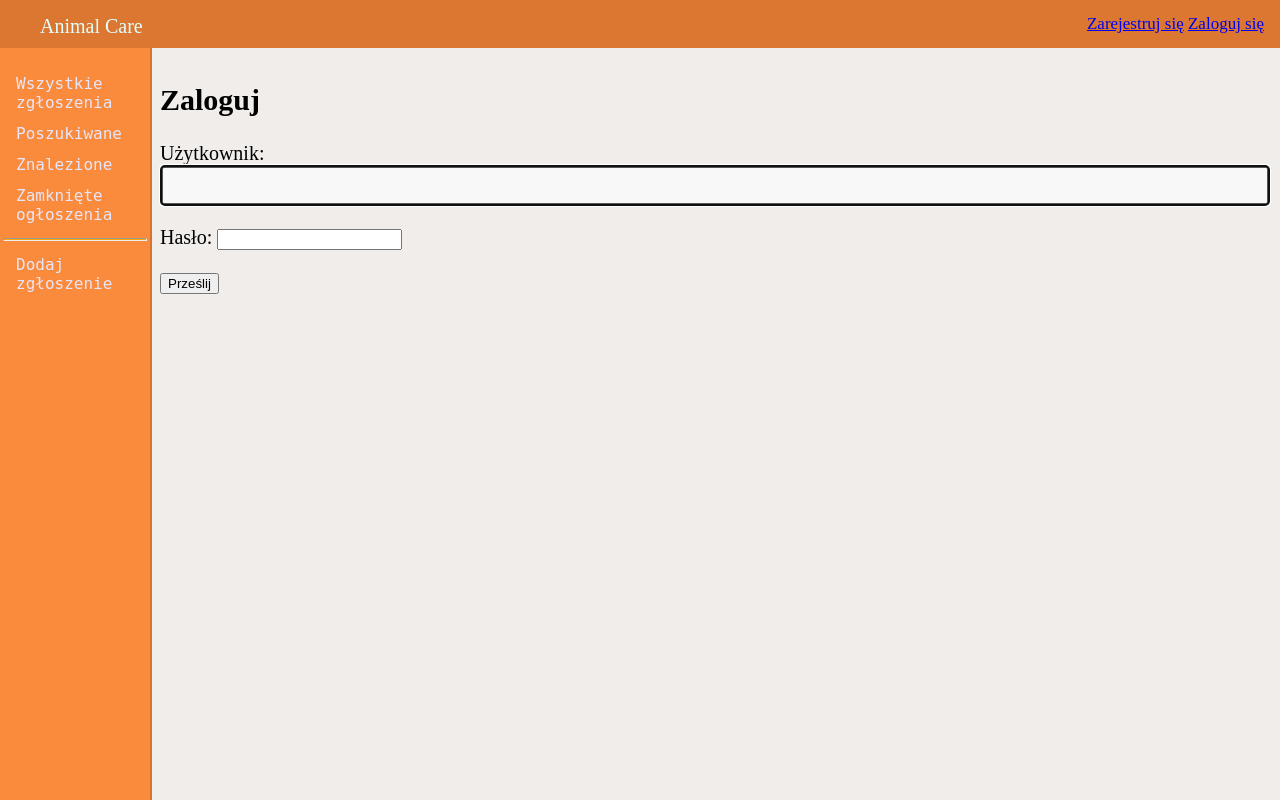
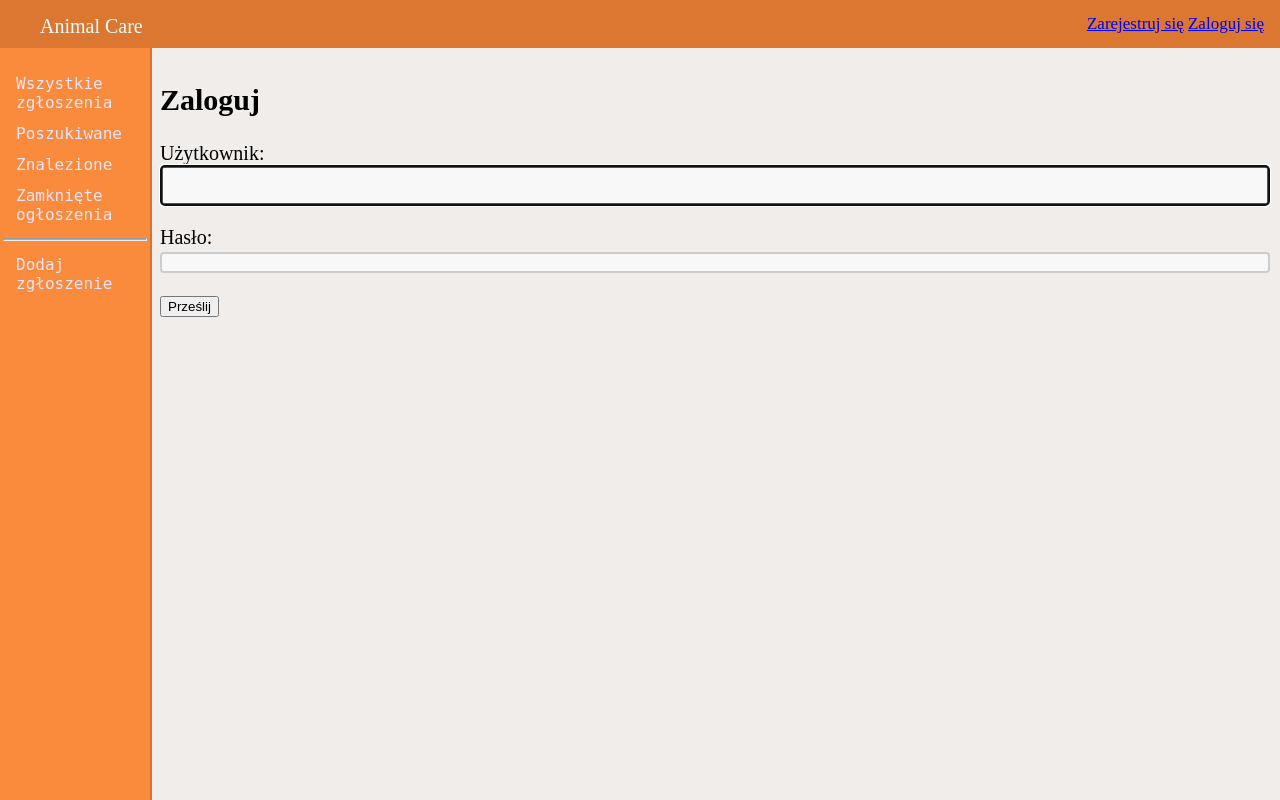
Before and after one commit to krzysiekkosior/animalcare, a Django app: page /accounts/login/?next=/case/1/comment/ in a window 1280 px wide. Run offline with Django 3.2, Linux system fonts and the light colour scheme.

Commit message:
adjusting password and email form inputs

```diff
--- a/project/static/css/style.css
+++ b/project/static/css/style.css
@@ -234,7 +234,7 @@ input[type=text] {
   padding: 10px;
 }
 
-input[type=text], textarea, select {
+input[type=text], input[type=password], input[type=email], textarea, select {
   width: 100%;
   box-sizing: border-box;
   border: 2px solid #ccc;
```
